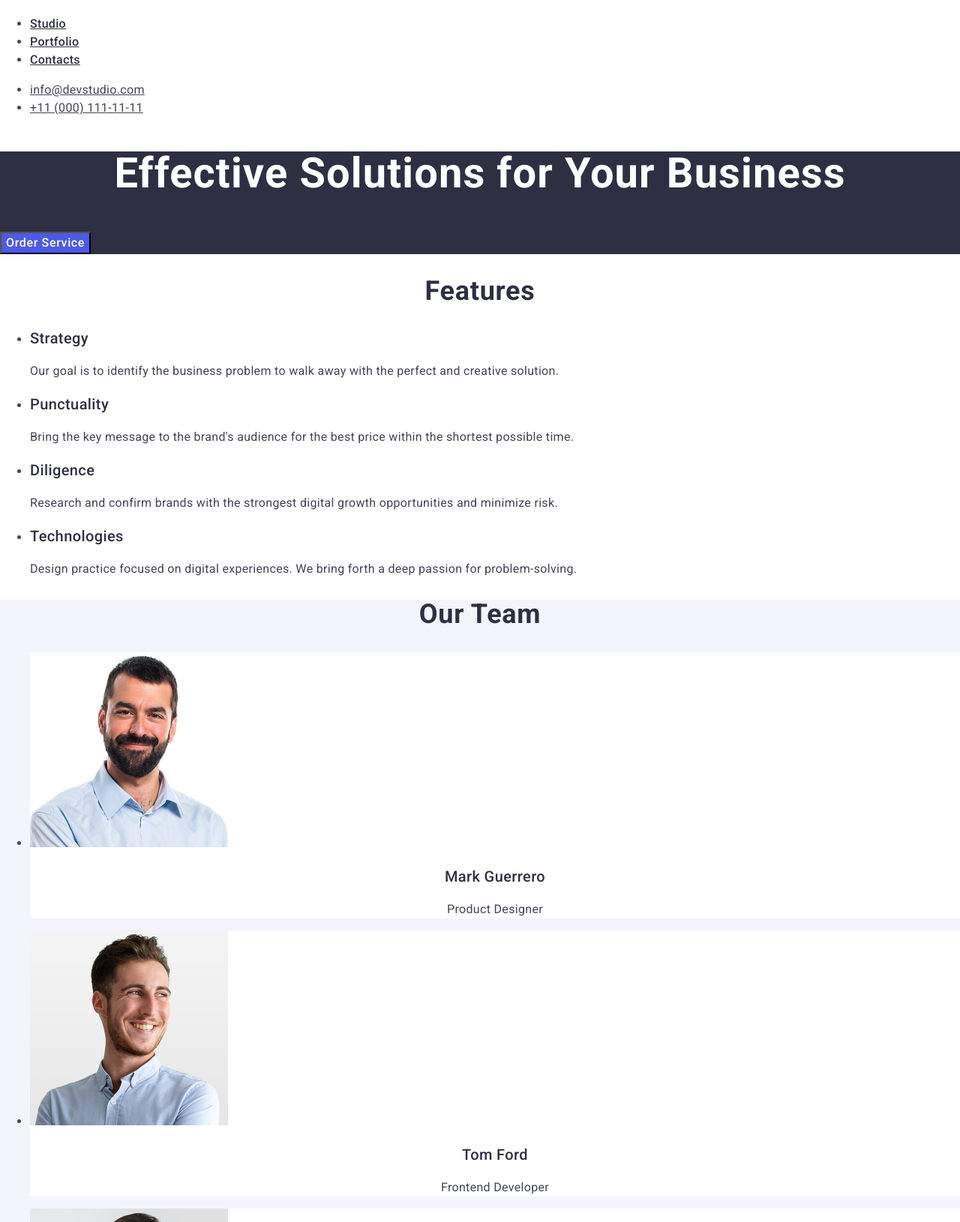
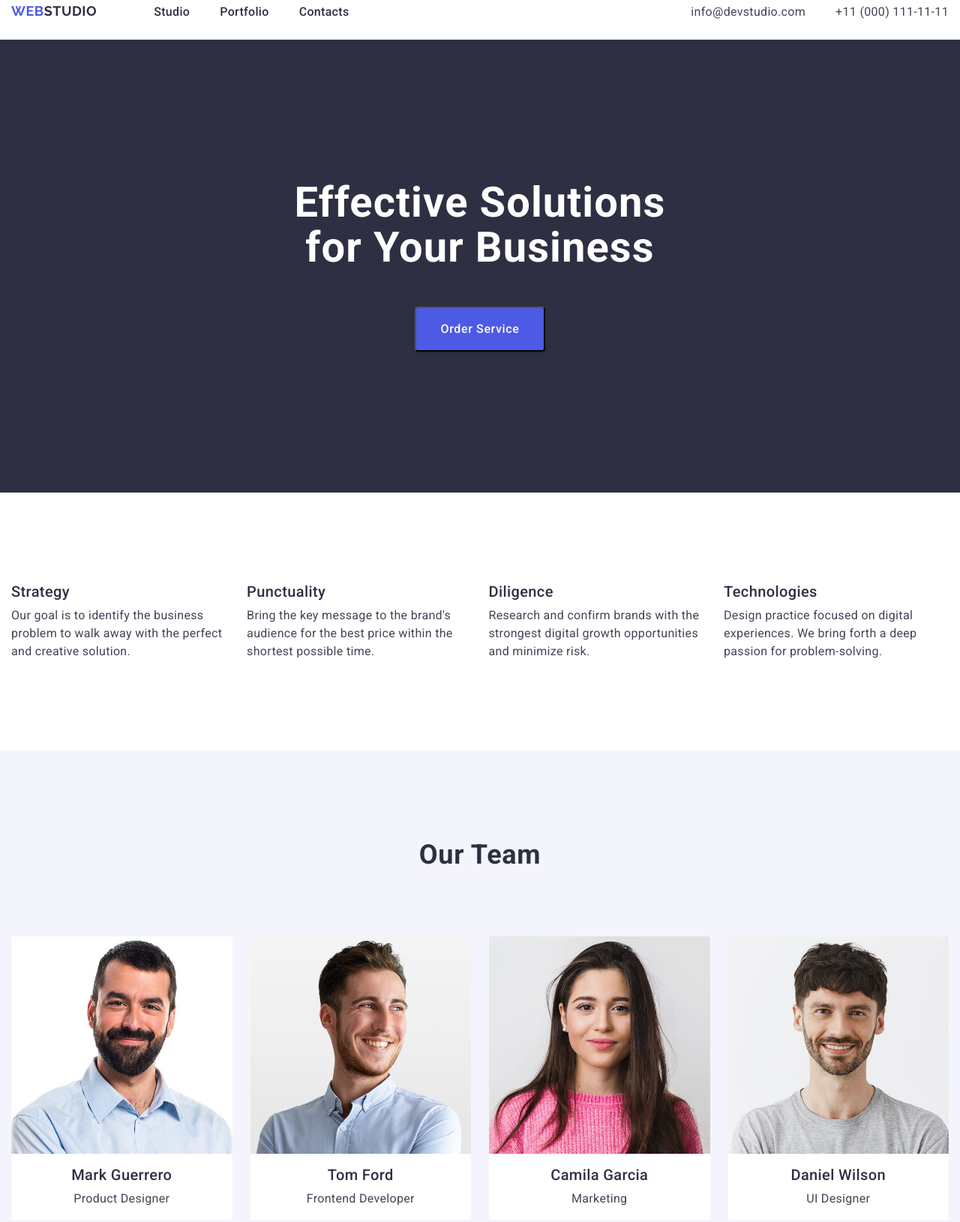
Before and after one commit to pitsyk-aleksandr/goit-markup-hw-03, a plain HTML site: page index.html in a window 1280 px wide. Shown: the part 20-1650 px from the top of the page at 75% size. Drawn offline with nearby package versions, Linux system fonts and the light colour scheme.

Commit message:
02 - Edit files
1. Add classes in index.html
2. Delete width from img

3. Add flex in styles.css

```diff
--- a/css/styles.css
+++ b/css/styles.css
@@ -1,4 +1,6 @@
 /* Main styles */
+
+/* Глобальні стилі */
 
 /* :root { */
   /* Шрифти */
@@ -20,8 +22,49 @@
   /* --dairy: #fcfcfc; */
 /* } */
 
-/* Глобальні стилі */
+
+*,
+*::before,
+*::after {
+  /* Включаємо content, padding, border = в склад блоку */
+  box-sizing: border-box;
+}
+
+/* Глобальне скидання стилів */
+h1, h2, h3, h4, h5, h6, p {
+  /* Скидання дефолтних відступів */
+	margin: 0;
+}
+
+ul, ol {
+    /* Скидання дефолтних відступів та лівого паддінгу*/
+	margin: 0;
+	padding-left: 0;
+    /* Скидання дефолтних маркерів для списків */
+  list-style-type: none;
+}
+
+a {
+  /* Скидання дефолтного підкреслення для посилань */
+  text-decoration: none;
+}
+
+img {
+  /* Прибираємо нижній проміжок картинок для всього проєкту */
+	display: block;
+  /* Для того, щоб зображення, для якого явно не задано ширину,
+  автоматично підлаштовувалося під ширину батьківського елемента */
+  max-width: 100%;
+}
+
+
+
+/* Стилі сторінки */
+
 body {
+  /* Скидання дефолтних відступів */
+	margin: 0;
+
   font-family: 'Roboto', sans-serif;
   font-size: 16px;
   /* Інтерліньяж - міжрядковий інтервал */
@@ -31,22 +74,35 @@ body {
   /* Колір основного тексту - стиль  slate  */
   color: #434455;
   background-color: #ffffff;
-
 }
 
-/* ul, */
-/* ol { */
-  /* Скидання дефолтних маркерів для списків */
-  /* list-style-type: none; */
-/* } */
+/* Правила стилів для контейнера (header, footer + кожна секція = контейнер) */
+.container {
+  max-width: 1440px;
+  padding-left: 15px;
+  padding-right:  15px;
+  margin-left: auto;
+  margin-right: auto;
+}
 
-/* a { */
-  /* Скидання дефолтного підкреслення для посилань */
-  /* text-decoration: none; */
-/* } */
 
 /* Хедер сторінки - page-header */
-/* .page-header {} */
+
+/* Нижняя полоса в один пиксель в .page-header */
+.page-header {
+  /* Внутрішні вертикальні відступи - 24px */
+  padding: 24px 0;
+  /* Колір - стиль cornflower */
+  border-bottom: 1px solid #e7e9fc ;
+}
+
+
+/* Flax-container хедера */
+.page-header .container {
+  display: flex;
+  flex-direction: row;
+  justify-content: space-between;
+}
 
 
 /* Клас для всього логотипу */
@@ -74,6 +130,20 @@ body {
   color: #f4f4fd;
 }
 
+/* Flax-container навігації */
+.nav {
+  display: flex;
+  flex-direction: row;
+  gap: 76px;
+}
+
+/* Flax-container основного меню */
+.main-menu {
+  display: flex;
+  flex-direction: row;
+  gap: 40px;
+}
+
 .menu-link {
   font-weight: 500;
   /* Колір тексту  - стиль  navy-blue  */
@@ -92,15 +162,22 @@ body {
   font-style: normal;
 }
 
-.address .link {
+/* Flax-container пунктів адреси */
+.address-list {
+  display: flex;
+  flex-direction: row;
+  gap: 40px;
+}
+
+.address-link {
   font-weight: 400;
   font-size: 16px;
   /* Колір тексту посилань - стиль  slate  */
   color: #434455;
 }
 
-.address .link:hover,
-.address .link:focus {
+.address-link:hover,
+.address-link:focus {
   /* Колір - стиль  ocean  */
   color: #404bbf;
 }
@@ -108,6 +185,8 @@ body {
 
 /* Cекція  hero  */
 .hero {
+  /* Внутрішні вертикальні відступи */
+  padding: 188px 0;
   /* Колір - стиль  navy-blue  */
   background-color: #2e2f42;
 }
@@ -126,6 +205,23 @@ body {
 
 /* Кнопка */
 .hero-button {
+  display: block;
+
+  /* Відcтуп від тексту */
+  margin-top: 48px;
+
+  /* Вирівнювання кнопки по центру  */
+  margin-left: auto ;
+  margin-right: auto;
+
+  /* Внутрішні відступи (вертикальні - горизонтальні) */
+  padding: 16px 32px;
+
+  /* Радіус кнопки */
+  border-radius: 4px;
+
+  /* Тінь кнопки */
+  box-shadow: 0 4px 4px 0 rgba(0, 0, 0, 0.15) ;
 
   /* Шрифт тексту кнопки */
   font-weight: 500;
@@ -137,6 +233,7 @@ body {
   color: #ffffff;
   /* Колір - стиль  iris  */
   background-color: #4d5ae5;
+
   /* Тип курсора */
   cursor: pointer;
 }
@@ -148,10 +245,14 @@ body {
 }
 
 /* Стилі для всіх секцій */
-/* .section {} */
+.section {
+  width: 100vw;
+  padding-top: 120px;
+  padding-bottom: 120px;
+}
 
 /* Заголовки секцій - клас Header 2 */
-.section .title {
+.section-title {
   /* Визначення стилю написання тексту */
   text-transform: capitalize;
 
@@ -166,9 +267,35 @@ body {
 
 
 /* Секція  Features  */
-/* .feature-list {} */
+.feature .section-title {
+  /* ======================================================================= */
+  /* Для приховування заголовка другої секції використовується патерн – visually-hidden: */
+  position: absolute;
+  width: 1px;
+  height: 1px;
+  margin: -1px;
+  border: 0;
+  padding: 0;
+  white-space: nowrap;
+  clip-path: inset(100%);
+  clip: rect(0 0 0 0);
+  overflow: hidden;
+  /* ======================================================================= */
+}
 
-/* .feature-item {} */
+/* Flex-container для списку переваг */
+.feature-list {
+  display: flex;
+  flex-direction: row;
+  gap: 24px;
+}
+
+/* Flex-container для однієї переваги */
+.feature-item {
+  display: flex;
+  flex-direction: column;
+  gap: 8px;
+}
 
 /* Підзаголовки секцій */
 .feature-title {
@@ -191,14 +318,37 @@ body {
 
 
 /* Секція  Our Team  */
-/* .card-list {} */
 
+.card-list {
+  /* Вертикальний відступ від заголовка секції */
+  margin-top: 88px;
+  /* Flex-container для карток робітників */
+  display: flex;
+  flex-direction: row;
+  gap: 24px;
+
+}
+
+/* Картка робітника */
 .card-item {
-    /* Колір - стиль  white  */
+  display: flex;
+  flex-direction: column;
+  /* Розрахунок ширини блоку */
+  flex-basis: calc((100%-72px)/4);
+
+  /* Колір - стиль  white  */
   background-color: #ffffff;
 }
 
 /* .card-img {} */
+
+/* Інформація щодо робітника */
+.card-content {
+  padding: 16px 32px;
+  display: flex;
+  flex-direction: column;
+  gap: 8px;
+}
 
 .card-name {
   /* Текстовий стиль - Header 3 */
@@ -218,11 +368,34 @@ body {
 
 /* Секція  Our Portfolio  */
 
-/* .project-list {} */
+.project-list {
+  /* Вертикальний відступ від заголовка секції */
+  margin-top: 88px;
+  /* Flex-container для карток проєктів */
+  display: flex;
+  flex-direction: row;
+  flex-wrap: wrap;
+  row-gap: 24px;
+  column-gap: 48px;
+}
 
-/* .project-item {} */
+.project-item {
+  display: flex;
+  flex-direction: column;
+  /* Розрахунок ширини блоку */
+  /* width: 360px; */
+  flex-basis: calc((100%-48px)/3);
+}
 
 /* .project-img {} */
+
+/* Інформація щодо проєкту */
+.project-content {
+  padding: 16px 32px;
+  display: flex;
+  flex-direction: column;
+  gap: 8px;
+}
 
 .project-title {
     /* Текстовий стиль - Header 3 */
@@ -239,8 +412,13 @@ body {
 
 /* Футер сторінки - page-footer */
 .page-footer {
+  padding: 100px 0;
   /* Колір   - стиль  navy-blue  */
   background-color: #2e2f42;
+}
+
+.footer-item {
+  width: 264px;
 }
 
 .page-footer .link.logo {
@@ -249,6 +427,7 @@ body {
 }
 
 .text-footer {
+  margin-top: 16px;
   /* Колір   - стиль  cloud  */
   color: #f4f4fd;
 }
--- a/index.html
+++ b/index.html
@@ -22,10 +22,12 @@
     <!-- Підключаємо стилі сайту -->
     <link rel="stylesheet" href="./css/styles.css" />
   </head>
+
   <body class="page">
     <!-- Верхня лінія сайту -->
     <!-- Top line of the site -->
     <header class="page-header">
+      <div class="container">
         <!-- Навігація – це посилання на інші сторінки -->
         <!-- Navigation is links to other pages -->
         <nav class="nav">
@@ -43,29 +45,33 @@
         </nav>
 
         <address class="address">
-        <ul class="list">
+          <ul class="address-list">
             <li>
-            <a href="mailto:info@devstudio.com"  class="link">info@devstudio.com</a>
+              <a href="mailto:info@devstudio.com"  class="address-link">info@devstudio.com</a>
             </li>
             <li>
-            <a href="tel:+110001111111" class="link">+11 (000) 111-11-11</a>
+              <a href="tel:+110001111111" class="address-link">+11 (000) 111-11-11</a>
             </li>
           </ul>
         </address>
+      </div>
     </header>
 
     <main>
       <!-- Секція - Понукання до дії -->
       <!-- Section - Call to action -->
       <section class="hero">
-        <h1 class="hero-title">Effective Solutions for Your Business</h1>
+        <div class="container">
+          <h1 class="hero-title">Effective Solutions<br>for Your Business</h1>
           <button type="button" class="hero-button">Order Service</button>
+        </div>
       </section>
 
       <!-- Переваги -->
       <!-- Features -->
       <section class="section feature">
-        <h2 class="title">Features</h2>
+        <div class="container">
+          <h2 class="section-title">Features</h2>
           <ul class="feature-list">
             <!-- feature - 1 -->
             <li class="feature-item">
@@ -100,128 +106,154 @@
               </p>
             </li>
         </ul>
+        </div>
       </section>
 
       <!-- Наша команда -->
       <!-- Our Team -->
       <section class="section team">
-        <h2 class="title">Our Team</h2>
+        <div class="container">
+          <h2 class="section-title">Our Team</h2>
           <ul class="card-list">
             <!-- team card 1 -->
             <li class="card-item">
               <img class="card-img"
                 src="./images/teamcard-1.jpg"
                 alt="Photo Mark Guerrero"
-              width="264"
               />
+              <div class="card-content">
                 <h3 class="card-name">Mark Guerrero</h3>
                 <p class="card-position">Product Designer</p>
+              </div>
             </li>
             <!-- team card 2 -->
             <li class="card-item">
               <img class="card-img"
                 src="./images/teamcard-2.jpg"
                 alt="Photo Tom Ford"
-              width="264"
               />
+              <div class="card-content">
                 <h3 class="card-name">Tom Ford</h3>
                 <p class="card-position">Frontend Developer</p>
+              </div>
             </li>
             <!-- team card 3 -->
             <li class="card-item">
               <img class="card-img"
                 src="./images/teamcard-3.jpg"
                 alt="Photo Camila Garcia"
-              width="264"
               />
+              <div class="card-content">
                 <h3 class="card-name">Camila Garcia</h3>
                 <p class="card-position">Marketing</p>
+              </div>
             </li>
             <!-- team card 4 -->
             <li class="card-item">
               <img class="card-img"
                 src="./images/teamcard-4.jpg"
                 alt="Photo Daniel Wilson"
-              width="264"
               />
+              <div class="card-content">
                 <h3 class="card-name">Daniel Wilson</h3>
                 <p class="card-position">UI Designer</p>
+              </div>
             </li>
           </ul>
+        </div>
+
       </section>
 
       <!-- Наше портфоліо -->
       <!-- Our Portfolio -->
       <section class="section portfolio">
-        <h2 class="title">Our Portfolio</h2>
+        <div class="container">
+          <h2 class="section-title">Our Portfolio</h2>
           <ul class="project-list">
+
             <!-- Project - 1 -->
             <li class="project-item">
               <img class="project-img"
                 src="./images/project-1.jpg"
                 alt="Project Banking App"
-              width="360"
               />
+              <div class="project-content">
                 <h3 class="project-title">Banking App</h3>
                 <p class="project-type">App</p>
+              </div>
             </li>
+
             <!-- Project - 2 -->
             <li class="project-item">
               <img class="project-img"
                 src="./images/project-2.jpg"
                 alt="Project Cashless Payment"
-              width="360"
               />
+              <div class="project-content">
                 <h3 class="project-title">Cashless Payment</h3>
                 <p class="project-type">Marketing</p>
+              </div>
             </li>
+
             <!-- Project - 3 -->
             <li class="project-item">
               <img class="project-img"
                 src="./images/project-3.jpg"
                 alt="Project Meditation App"
-              width="360"
               />
+              <div class="project-content">
                 <h3 class="project-title">Meditation App</h3>
                 <p class="project-type">App</p>
+              </div>
             </li>
+
             <!-- Project - 4 -->
             <li class="project-item">
               <img class="project-img"
                 src="./images/project-4.jpg"
                 alt="Project Taxi Service"
-              width="360"
               />
+              <div class="project-content">
                 <h3 class="project-title">Taxi Service</h3>
                 <p class="project-type">Marketing</p>
+              </div>
             </li>
+
             <!-- Project - 5 -->
             <li class="project-item">
               <img class="project-img"
                 src="./images/project-5.jpg"
                 alt="Project Screen Illustrations"
-              width="360"
               />
+              <div class="project-content">
                 <h3 class="project-title">Screen Illustrations</h3>
                 <p class="project-type">Design</p>
+              </div>
             </li>
+
             <!-- Project - 6 -->
             <li class="project-item">
               <img class="project-img"
                 src="./images/project-6.jpg"
                 alt="Project Online Courses"
-              width="360"
               />
+              <div class="project-content">
                 <h3 class="project-title">Online Courses</h3>
                 <p class="project-type">Marketing</p>
+              </div>
             </li>
+
           </ul>
+        </div>
+
       </section>
     </main>
 
     <!-- Футер -->
     <!-- footer -->
     <footer class="page-footer">
+      <div class="container">
+        <div class="footer-item">
           <!-- Посилання - На основну сторінку сайту -->
           <!-- Link - To the main page of the site -->
           <a href="./index.html" class="logo"
@@ -231,6 +263,10 @@
             Increase the flow of customers and sales for your business with digital
             marketing & growth solutions.
           </p>
+        </div>
+
+      </div>
+
     </footer>
   </body>
 </html>
```
Lines whose indentation alone changed are shown as unchanged.
